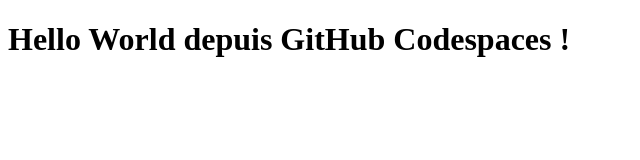
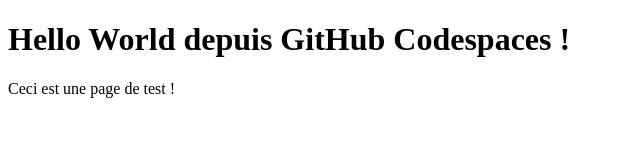
Before and after one commit to Denis-lab-911/hello-web, a plain HTML site: page index.html in a window 1280 px wide. Shown: the whole page, without its empty margins (0-640 px from the left). Drawn offline with Linux system fonts and the light colour scheme.

Commit message:
Update index.html

```diff
--- a/index.html
+++ b/index.html
@@ -6,5 +6,6 @@
   </head>
   <body>
     <h1>Hello World depuis GitHub Codespaces !</h1>
+    Ceci est une page de test !
   </body>
 </html>
```
